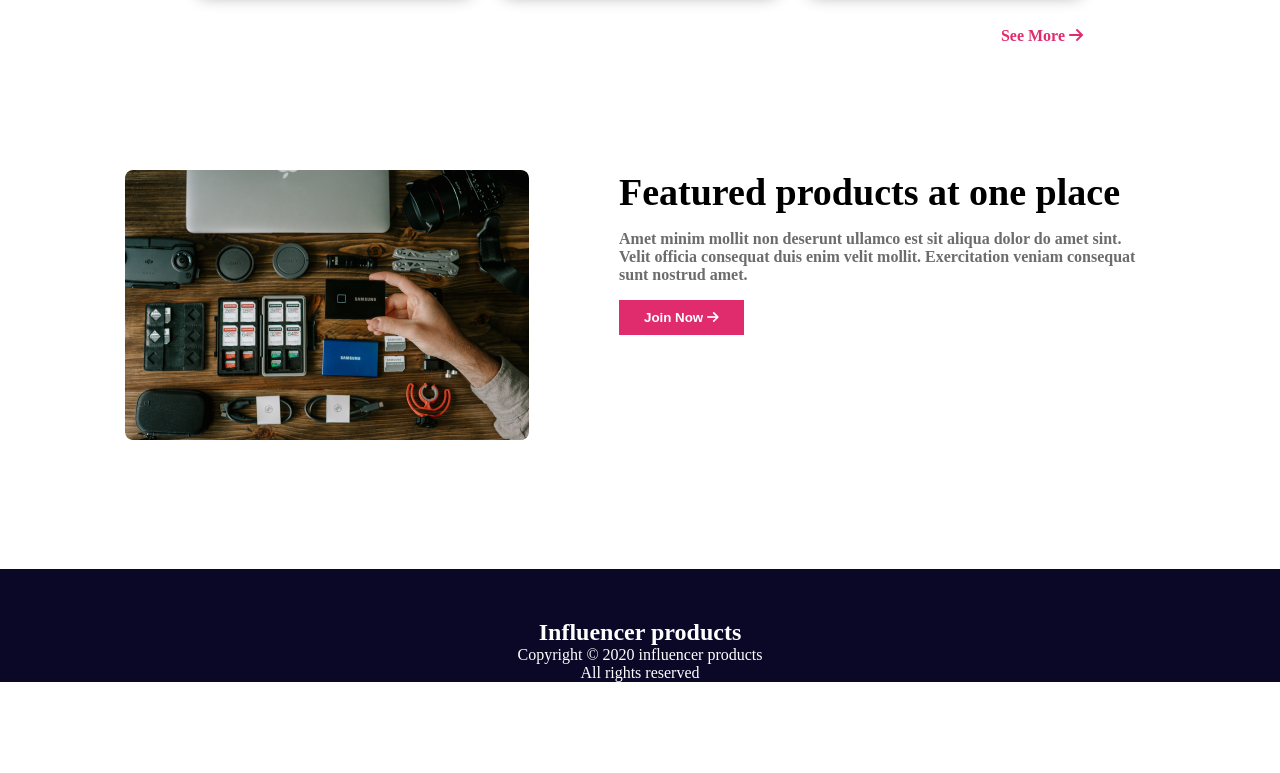
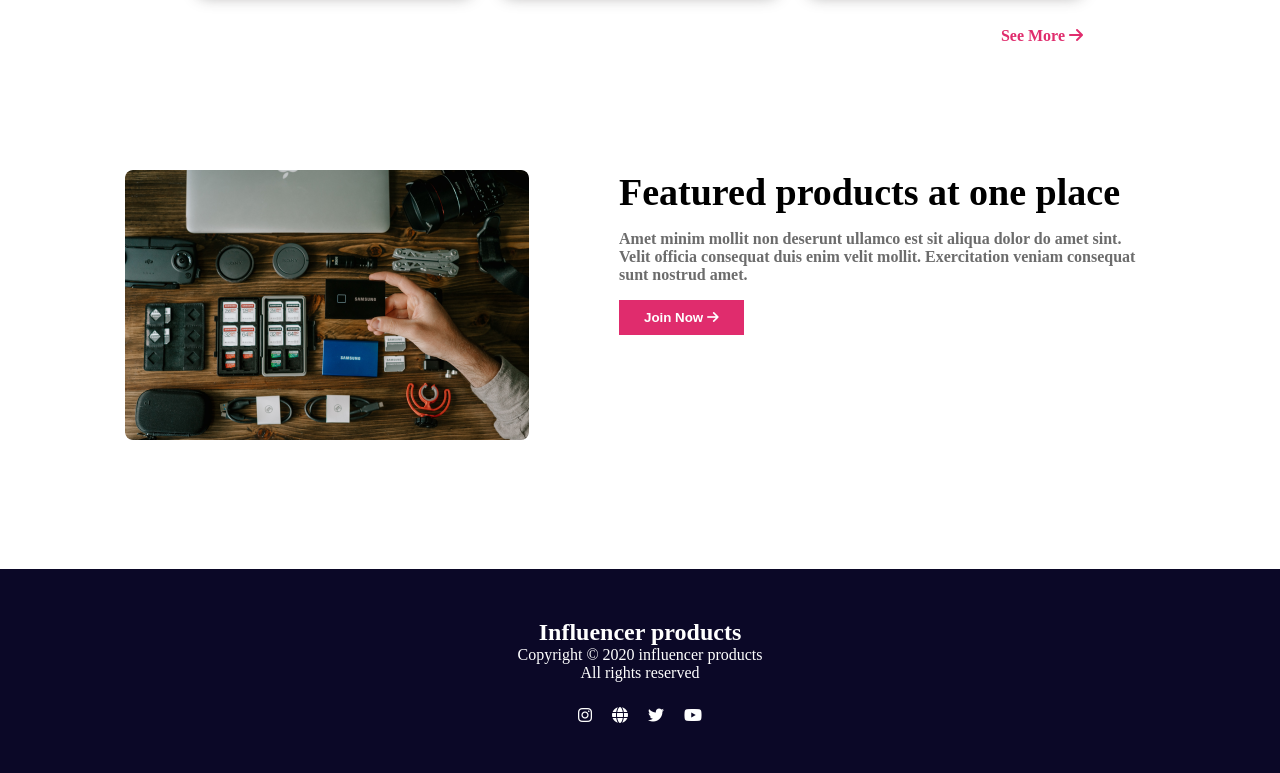
Before and after one commit to sajibdas44/Influencer-products, a plain HTML site: page index.html in a window 1280 px wide. Shown: the part 2146-2919 px from the top of the page. Before the commit the page ends 2828 px from the top, so only its background shows below. Drawn offline with Linux system fonts and the light colour scheme.

Commit message:
added social-icon section final projects

```diff
--- a/index.html
+++ b/index.html
@@ -39,7 +39,7 @@
 
          <section class="container-banner">
                 <div>
-                    <h2>Start your Journey as Influencer</h2>
+                    <h2>Start your Journey as  <br> Influencer</h2>
                     <p>Lorem ipsum dolor sit amet, consectetur adipiscing elit. <br> Sem vestibulum sed scelerisque eros. Lectus faucibus.</p>
                     <button>Preebook Now <i class="fa-solid fa-arrow-right"></i></button>
                 </div>
@@ -159,6 +159,15 @@
         <p>All rights reserved</p>
         </div>
 
+        <div class="social-icon">
+            <i class="fa-brands fa-instagram"></i>
+            <i class="fa-solid fa-globe"></i>
+            <i class="fa-brands fa-twitter"></i>
+           <i class="fa-brands fa-youtube"></i>
+
+
+        </div>
+
     </footer>
 
 </body>
--- a/styles/styles.css
+++ b/styles/styles.css
@@ -218,6 +218,14 @@ footer h2{
     padding-top: 50px;
 }
 
+.social-icon{
+    margin-top: 25px;
+    padding-bottom: 50px;
+    display: flex;
+    justify-content: center;
+    gap: 20px;
+}
+
 
 @media screen and (max-width: 576px) {
     header{
@@ -241,10 +249,12 @@ footer h2{
         flex-direction: column;
         margin: 20px;
         justify-content: center;
+        justify-content: space-between;
         text-align: center;
     }
     .main-camera{
-        margin-top: 260px;
+        margin-top: -260px;
+        justify-items: right;
     }
     .container-banner h2{
         font-size: 30px;
```
